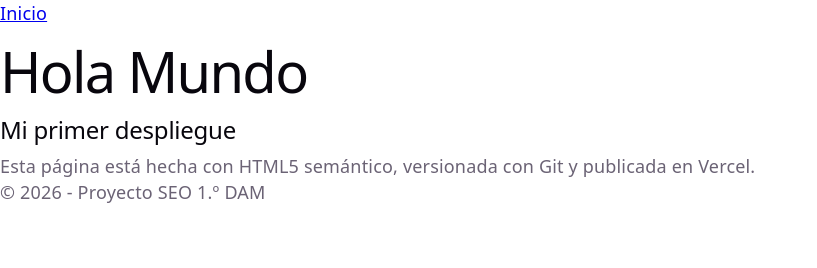
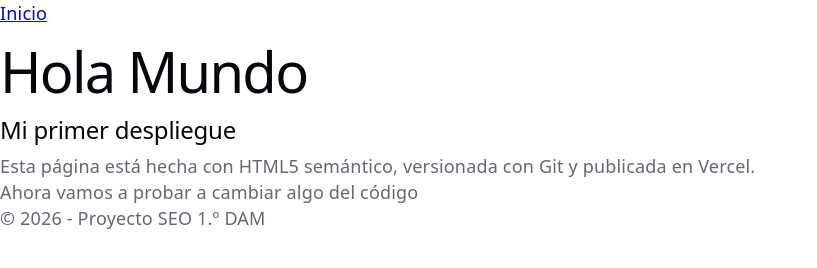
Before and after one commit to vgaciad/hola-mundo-seo., a website built with Vite: page index.html in a window 1280 px wide. Shown: the whole page, without its empty margins (0-817 px from the left). Built offline with nearby package versions, Linux system fonts and the light colour scheme.

Commit message:
chore: actualizar el texto de la página

```diff
--- a/index.html
+++ b/index.html
@@ -17,6 +17,9 @@
     <section>
       <h2>Mi primer despliegue</h2>
       <p>Esta página está hecha con HTML5 semántico, versionada con Git y publicada en Vercel.</p>
+
+      <p>Ahora vamos a probar a cambiar algo del código</p>
+
     </section>
   </main>
   <footer>
```
Also changed, not shown: 1 other file.
